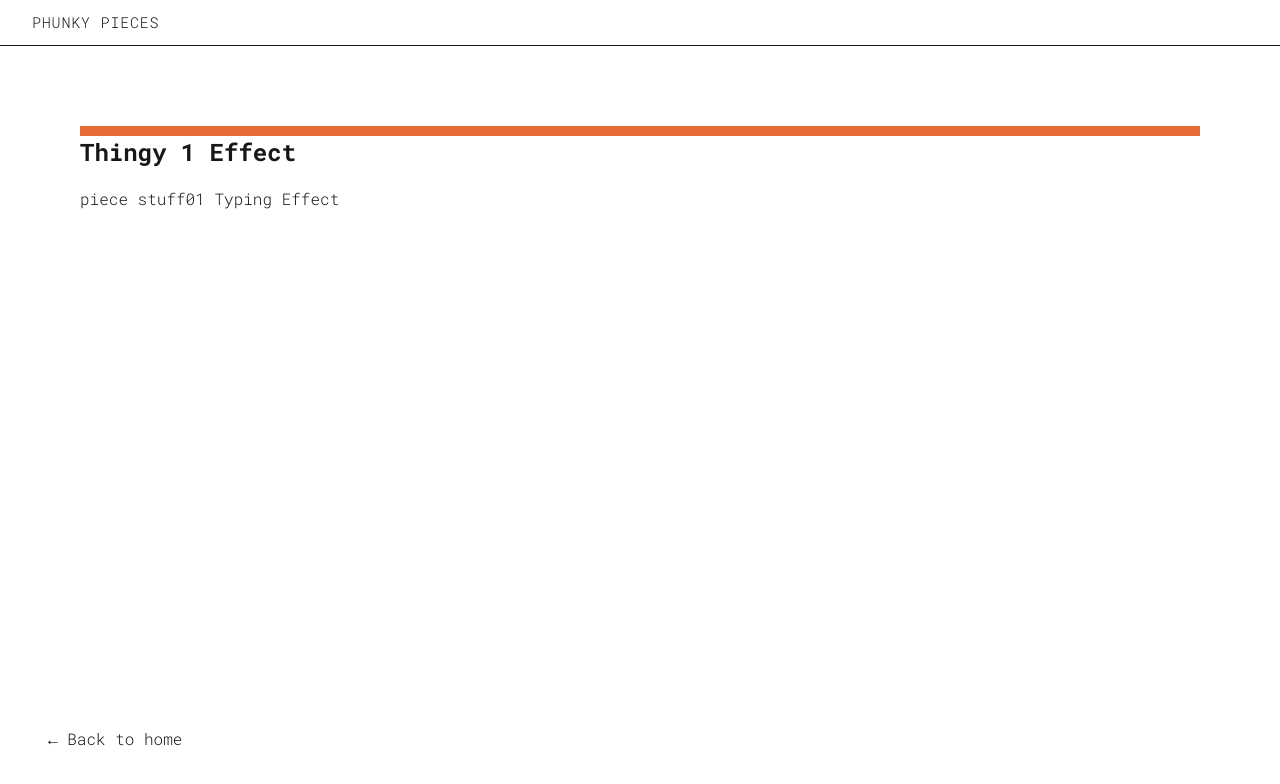
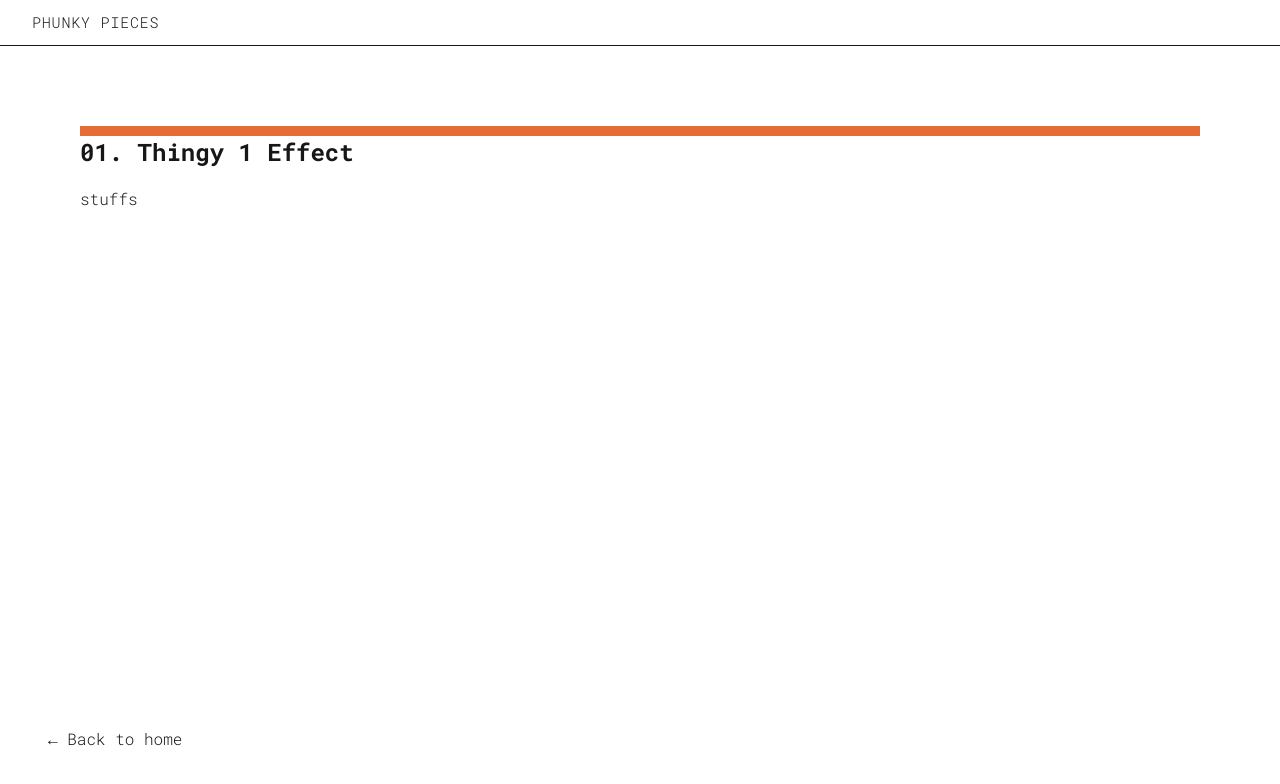
Before and after one commit to soportas/phunky-pieces, a Next.js app: page /pieces/01-thingy in a window 1280 px wide. Shown: the top 784 px of the page. Built offline with nearby package versions, Linux system fonts and the light colour scheme.

Commit message:
Make Piece component nicer to use

```diff
--- a/components/piece.tsx
+++ b/components/piece.tsx
@@ -1,21 +1,29 @@
 import styles from "./piece.module.css";
 import utilStyles from "../styles/utils.module.css";
 import React from "react";
-import { PieceConfig } from "../config/piecesConfig";
+import Head from "next/head";
+import Layout from "./layout";
+import { useRouter } from "next/router";
+import { getPieceConfig } from "../config/piecesConfig";
 
-function Piece({ children, config }: PieceProps) {
+function Piece({ children }: PieceProps) {
+  const router = useRouter();
+  const config = getPieceConfig(router.pathname);
+
   return (
-    <>
+    <Layout home={false}>
+      <Head>
+        <title>{config.title}</title>
+      </Head>
       <div className={styles.colorBar} style={{ backgroundColor: config.color }}></div>
-      <h1 className={utilStyles.headingLg}>{config.title}</h1>
+      <h1 className={utilStyles.headingLg}>{`0${config.index}. ${config.title}`}</h1>
       {children}
-    </>
+    </Layout>
   );
 }
 
 type PieceProps = {
   children: React.ReactNode;
-  config: PieceConfig;
 };
 
 export default Piece;
--- a/config/piecesConfig.ts
+++ b/config/piecesConfig.ts
@@ -1,55 +1,73 @@
 export interface PieceConfig {
   title: string;
-  link: string;
+  path: string;
   color: string;
+  index: number;
 }
 
 const config: PieceConfig[] = [
   {
     title: "Typing Effect",
-    link: "/pieces/00-typing-effect",
+    path: "/pieces/00-typing-effect",
     color: "#2196F3",
+    index: 0,
   },
   {
     title: "Thingy 1 Effect",
-    link: "/pieces/01-thingy",
+    path: "/pieces/01-thingy",
     color: "#E66C37",
+    index: 1,
   },
   {
     title: "Thingy 2 Effect",
-    link: "/pieces/02-thingy",
+    path: "/pieces/02-thingy",
     color: "#a80000",
+    index: 2,
   },
   {
     title: "Typing Effect",
-    link: "/pieces/01-typing-effect",
+    path: "/pieces/01-typing-effect",
     color: "#fd625e",
+    index: 3,
   },
   {
     title: "Typing Effect",
-    link: "/pieces/01-typing-effect",
+    path: "/pieces/01-typing-effect",
     color: "#004b50",
+    index: 4,
   },
   {
     title: "Typing Effect",
-    link: "/pieces/01-typing-effect",
+    path: "/pieces/01-typing-effect",
     color: "#8d6fd1",
+    index: 5,
   },
   {
     title: "Typing Effect",
-    link: "/pieces/01-typing-effect",
+    path: "/pieces/01-typing-effect",
     color: "#fcb714",
+    index: 6,
   },
   {
     title: "Typing Effect",
-    link: "/pieces/01-typing-effect",
+    path: "/pieces/01-typing-effect",
     color: "#3049ad",
+    index: 7,
   },
   {
     title: "Typing Effect",
-    link: "/pieces/01-typing-effect",
+    path: "/pieces/01-typing-effect",
     color: "#af916d",
+    index: 8,
   },
 ];
 
 export default config;
+
+export function getPieceConfig(path: string): PieceConfig {
+  for (const configItem of config) {
+    if (configItem.path === path) {
+      return configItem;
+    }
+  }
+}
--- a/pages/index.js
+++ b/pages/index.js
@@ -5,8 +5,8 @@ import gridStyles from "../components/gridItem.module.css";
 import pieceConfig from "../config/piecesConfig";
 
 export default function Home() {
-  const gridItems = pieceConfig.map((piece, index) => (
-    <GridItem index={index} title={piece.title} link={piece.link} color={piece.color} />
+  const gridItems = pieceConfig.map((piece) => (
+    <GridItem index={piece.index} title={piece.title} link={piece.path} color={piece.color} />
   ));
 
   return (
--- a/pages/pieces/01-thingy.js
+++ b/pages/pieces/01-thingy.js
@@ -1,21 +1,11 @@
-import Head from "next/head";
-import Layout from "../../components/layout";
 import Piece from "../../components/piece";
-import pieceConfigs from "../../config/piecesConfig";
 
-const pieceIndex = 1;
-
-export default function TypingEffectPiece() {
-  const pieceConfig = pieceConfigs[pieceIndex];
-
+export default function MyPiece() {
   return (
-    <Layout>
-      <Head>
-        <title>{pieceConfig.title}</title>
-      </Head>
-      <Piece config={pieceConfig}>
-        <p> piece stuff01 Typing Effect</p>
-      </Piece>
-    </Layout>
+    <Piece>
+      <div>
+        <p> stuffs</p>
+      </div>
+    </Piece>
   );
 }
```
Also changed, not shown: pages/pieces/00-typing-effect.js (+6 -16 lines), pages/pieces/02-thingy.js (+6 -16 lines).
